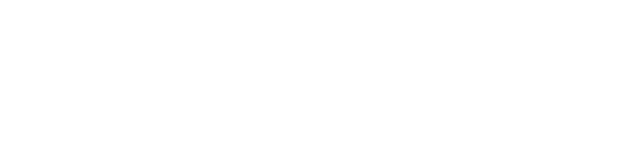
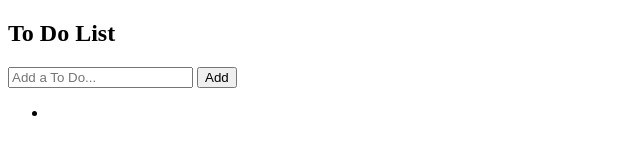
Before and after one commit to CameronRiecan/To-Do-List, a plain HTML site: page index.html in a window 1280 px wide. Shown: the whole page, without its empty margins (0-640 px from the left). Drawn offline with Linux system fonts and the light colour scheme.

Commit message:
add basic html structure in body, with heading and form with input and button and start unordered list with list item

```diff
--- a/index.html
+++ b/index.html
@@ -7,6 +7,19 @@
     <title>To Do List</title>
 </head>
 <body>
+    <section>
+        <div class="container">
+            <h1>To Do List</h1>
+            <form class="todo-form">
+                <input type="text" placeholder="Add a To Do...">
+                <button type="submit" class="add-button">Add</button>
+            </form>
 
+            <ul>
+                <li></li>
+            </ul>
+
+        </div>
+    </section>
 </body>
 </html>
```
